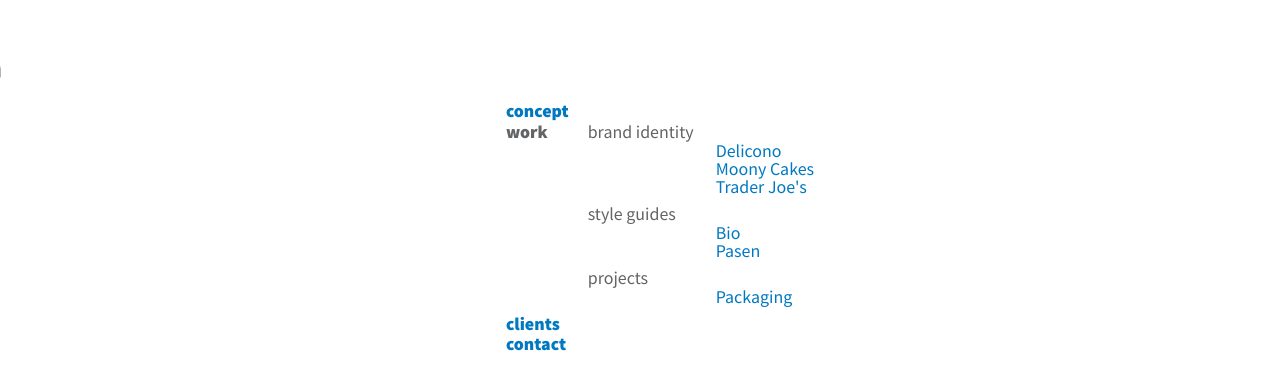
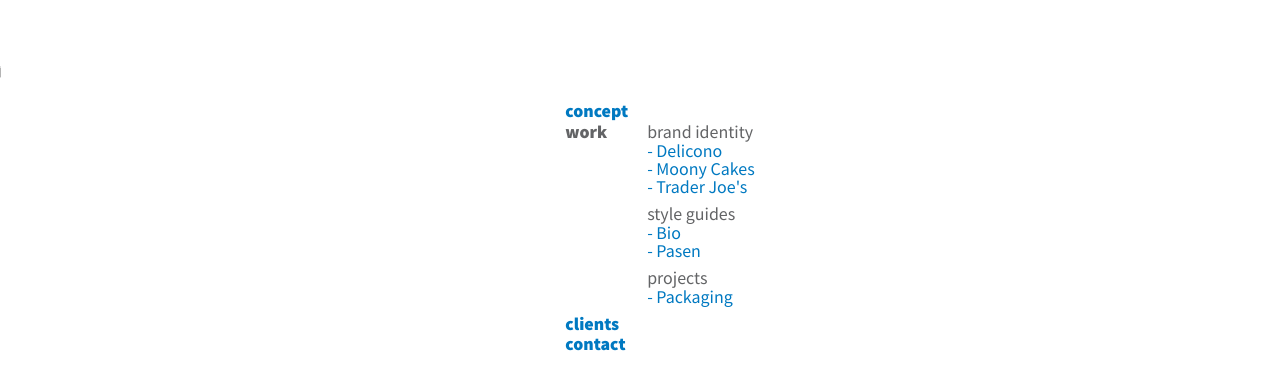
Before and after one commit to erole-attack/caspart-website, a Gatsby site: page / in a window 1280 px wide. Both pictures are taken after a click on the icon 1136 px from the left and 74 px from the top of the page. Shown: the part 172-562 px from the top of the page. Built offline with nearby package versions, Linux system fonts and the light colour scheme; Gatsby itself is replaced by a stand-in of ours.

Commit message:
menu alignment adjustment

```diff
--- a/src/components/header.js
+++ b/src/components/header.js
@@ -18,14 +18,14 @@
               <li className={css(headerStyles.topic, headerStyles.bold)}>work</li>
                 <ul>
                   <li className={css(headerStyles.topic)}>brand identity</li>
-                  <li><AniLink onClick={goBack} to="/brand-identity-delicono" className={css(headerStyles.blue_text, headerStyles.work_item)}>Delicono</AniLink></li>
-                  <li><AniLink onClick={goBack} to="/brand-identity-moony" className={css(headerStyles.blue_text, headerStyles.work_item)}>Moony Cakes</AniLink></li>
-                  <li className={css(headerStyles.last_item)}><AniLink onClick={goBack} to="/brand-identity-trader-joes" className={css(headerStyles.blue_text, headerStyles.work_item)}>Trader Joe's</AniLink></li>
+                  <li><AniLink onClick={goBack} to="/brand-identity-delicono" className={css(headerStyles.blue_text, headerStyles.work_item)}>- Delicono</AniLink></li>
+                  <li><AniLink onClick={goBack} to="/brand-identity-moony" className={css(headerStyles.blue_text, headerStyles.work_item)}>- Moony Cakes</AniLink></li>
+                  <li className={css(headerStyles.last_item)}><AniLink onClick={goBack} to="/brand-identity-trader-joes" className={css(headerStyles.blue_text, headerStyles.work_item)}>- Trader Joe's</AniLink></li>
                   <li className={css(headerStyles.topic)}>style guides</li>
-                  <li><AniLink onClick={goBack} to="/style-guides-bio" className={css(headerStyles.blue_text, headerStyles.work_item)}>Bio</AniLink></li>
-                  <li className={css(headerStyles.last_item)}><AniLink onClick={goBack} to="/style-guides-pasen" className={css(headerStyles.blue_text, headerStyles.work_item)}>Pasen</AniLink></li>
+                  <li><AniLink onClick={goBack} to="/style-guides-bio" className={css(headerStyles.blue_text, headerStyles.work_item)}>- Bio</AniLink></li>
+                  <li className={css(headerStyles.last_item)}><AniLink onClick={goBack} to="/style-guides-pasen" className={css(headerStyles.blue_text, headerStyles.work_item)}>- Pasen</AniLink></li>
                   <li className={css(headerStyles.topic)}>projects</li>
-                  <li className={css(headerStyles.last_item)}><AniLink onClick={goBack} to="/work" className={css(headerStyles.blue_text, headerStyles.work_item)}>Packaging</AniLink></li>
+                  <li className={css(headerStyles.last_item)}><AniLink onClick={goBack} to="/work" className={css(headerStyles.blue_text, headerStyles.work_item)}>- Packaging</AniLink></li>
                 </ul>
             </div>
             <li><AniLink onClick={goBack} to="/clients" className={css(headerStyles.blue_text, headerStyles.topic, headerStyles.bold)}>clients</AniLink></li>
@@ -244,7 +244,7 @@
 
   work_item: {
     fontSize: '1.4vw',
-    marginLeft: '10vw',
+    marginLeft: '0vw',
     fontWeight: '400'
   },
 
```
